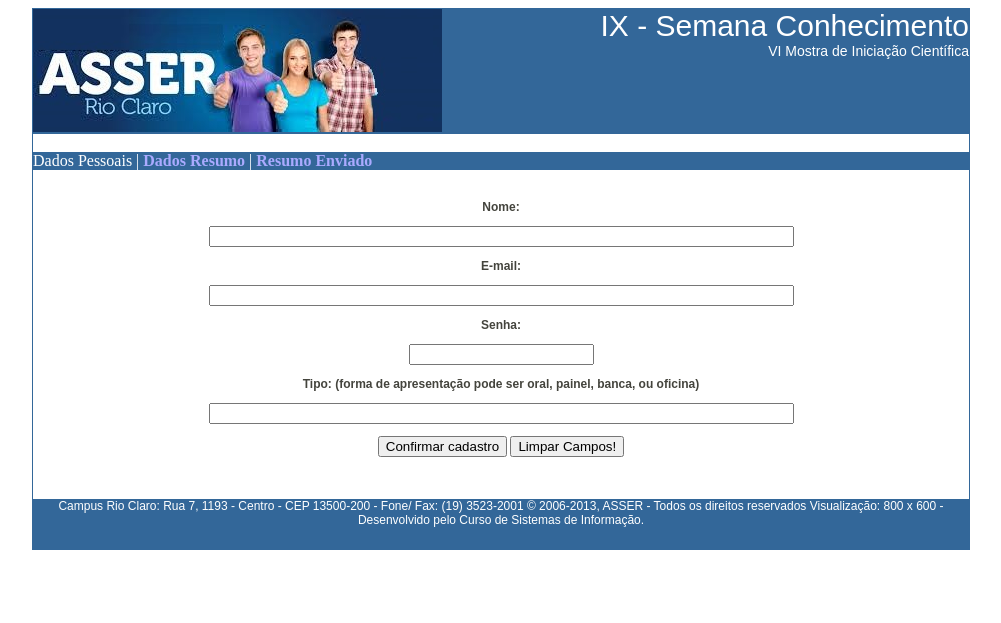
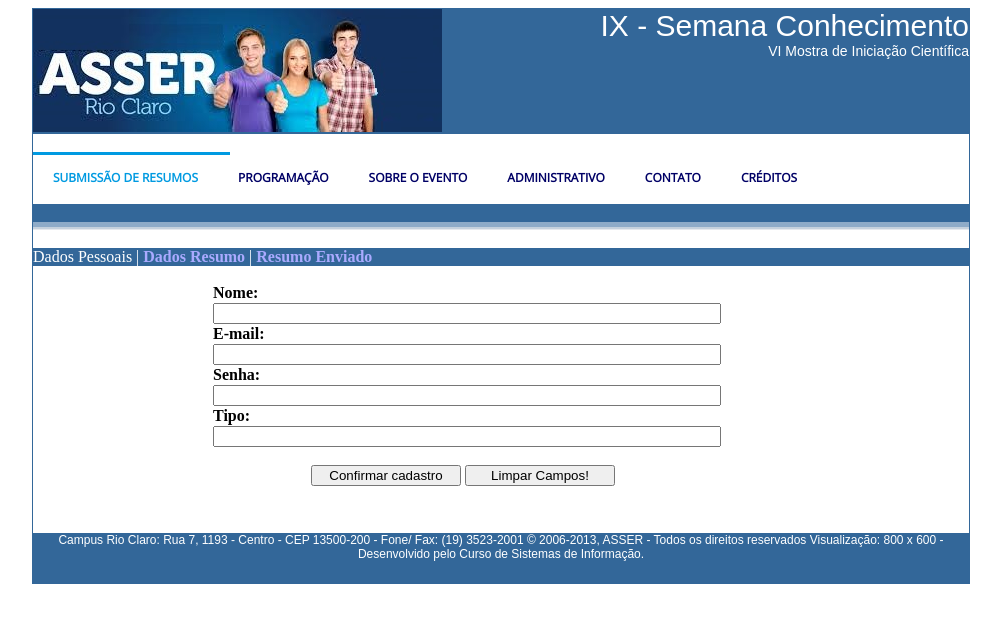
Before and after one commit to aceiro/eventosasser, a PHP site: page /cad_usuario in a window 1280 px wide. Shown: the top 623 px of the page, without its empty margins (139-1140 px from the left). Run offline with PHP 8.4, Linux system fonts and the light colour scheme; some libraries are stand-ins or nearby versions.

Commit message:
alterado estilo do formulário

```diff
--- a/cad_usuario/index.html
+++ b/cad_usuario/index.html
@@ -3,11 +3,23 @@
 <head>
 <meta charset="utf-8" />
 <title>Asser Eventos</title>
-<link REL=StyleSheet HREF="../css/estilo.css" TYPE="text/css"></head>
 
- <!-- Load jQuery and the validate plugin -->
-  <script src="//code.jquery.com/jquery-1.9.1.js"></script>
-  <script src="//ajax.aspnetcdn.com/ajax/jquery.validate/1.9/jquery.validate.min.js"></script>
+<!-- adicionado o suporte para o jquery e thema redmond -->
+<link rel="stylesheet" href="//code.jquery.com/ui/1.11.4/themes/redmond/jquery-ui.css">
+<script src="//code.jquery.com/jquery-1.10.2.js"></script>
+<script src="//code.jquery.com/ui/1.11.4/jquery-ui.js"></script>
+
+<!-- outros suporte a css da página -->
+<link rel="stylesheet" href="../css/menu-styles.css" type="text/css">
+<link rel="stylesheet" href="../css/estilo.css" type="text/css">
+
+<!-- outros scripts para o menu-->
+<script src="../scripts/asser-main.js"></script>
+
+</head>
+
+<!-- Load jQuery and the validate plugin -->
+<script src="//ajax.aspnetcdn.com/ajax/jquery.validate/1.9/jquery.validate.min.js"></script>
 
   <!-- jQuery Form Validation code -->
   <script>
@@ -34,12 +46,12 @@
 
         // Specify the validation error messages
         messages: {
-            nome: "Escreva o seu nome completo",
-            email: "Escreva seu endereço de email corretamente",
-			tipo: "Escolha um tipo de participação",
+            nome: "(*)Escreva o seu nome completo",
+            email: "(*)Escreva seu endereço de email corretamente",
+			tipo: "(*)Escolha um tipo de participação",
             password: {
-                required: "Por favor, digite uma senha",
-                minlength: "Sua senha deve ter mais de 5 caracteres"
+                required: "(*)Por favor, digite uma senha",
+                minlength: "(*)Sua senha deve ter mais de 5 caracteres"
             }
         },
 
@@ -62,28 +74,50 @@
 
         <br />
 
+        <!-- inicio do menu da aplicacao -->
+          <div id='cssmenu'>
+                <ul>
+                   <li class='active'><a href='index.html'>Submissão de Resumos</a></li>
+                   <li><a href='../programa.html'>Programação</a></li>
+                   <li><a href='#'>Sobre o evento</a></li>
+                   <li><a href='../adm'>Administrativo</a></li>
+                   <li><a href='../contato'>Contato</a></li>
+                   <li><a href='#'>Créditos</a></li>
+                </ul>
+            </div>
+
+            <!-- adiciona o suporte ao separador gradiente -->
+            <div id="mmenu"> &nbsp;</div>
+            <div id="mmenubar"> &nbsp;</div>
+            <div id="mmenusubbar"> &nbsp;</div>
+            <div id="mmenusubsubbar"> &nbsp;</div>
+            <br />
+        <!-- fim do menu da aplicação -->
+
+
         <div id="mmenu">
-		Dados Pessoais | <a>Dados Resumo</a> | <a>Resumo Enviado</a> </div>
+		  Dados Pessoais | <a>Dados Resumo</a> | <a>Resumo Enviado</a>
+        </div>
 
         <br />
 
-        <div id="texto">
+        <div class="container">
     		<form id="register-form" name="register-form" method="post" action="confirmaUsuario.php"  novalidate="novalidate">
-            	<p align="center"><b>Nome:</b></p>
-		    	<p align="center"><input type="text" id="nome" name="nome" size="70" maxlength="65"  /></p>
-
-                <p align="center"><b>E-mail:</b></p>
-                <p align="center"><input type="text" id="email" name="email" size="70" maxlength="65"/></p>
-
-				<p align="center"><b>Senha:</b></p>
-				<p align="center"><input type="password" id="password" name="password" /></p>
-
-				<p align="center"><b>Tipo: (forma de apresentação pode ser oral, painel, banca, ou oficina)</b></p>
-				<p align="center"><input type="text" id="tipo" name="tipo" size="70" maxlength="65" /></p>
-
+            	<b>Nome:</b>
+		    	<input type="text" id="nome" name="nome" size="70" maxlength="65"  />
+                <br/>
+                <b>E-mail:</b>
+                <input type="text" id="email" name="email" size="70" maxlength="65"/>
+                 <br/>
+				<b>Senha:</b>
+				<input type="password" id="password" name="password" size="70" maxlength="65" />
+                <br/>
+				<b>Tipo:</b>
+				<input type="text" id="tipo" name="tipo" size="70" maxlength="65" />
+				<br/>
                 <p align="center">
-              <input name="cadastrar" type="submit" id="cadastrar" value="Confirmar cadastro" />
-              <input name="limpar" type="reset" id="limpar" value="Limpar Campos!" /><br /> </p>
+                    <input name="cadastrar" style="width:30%;" type="submit" id="cadastrar" value="Confirmar cadastro" />
+                    <input name="limpar" style="width:30%;" type="reset" id="limpar" value="Limpar Campos!" /><br /> </p>
             </form>
         </div>
 
--- a/css/estilo.css
+++ b/css/estilo.css
@@ -56,6 +56,21 @@
 	text-align: center;
 	height: 50px;
 }
+
+.container {
+        width: 500px;
+        clear: both;
+        margin-left: 180px;
+}
+
+.container input {
+    width: 100%;
+    clear: both;
+    margin-bottom: 1px;
+    margin-top: 1px;
+}
+
+
 
 /* classe padrão utilizada no menu*/
 .menuClass {
```
